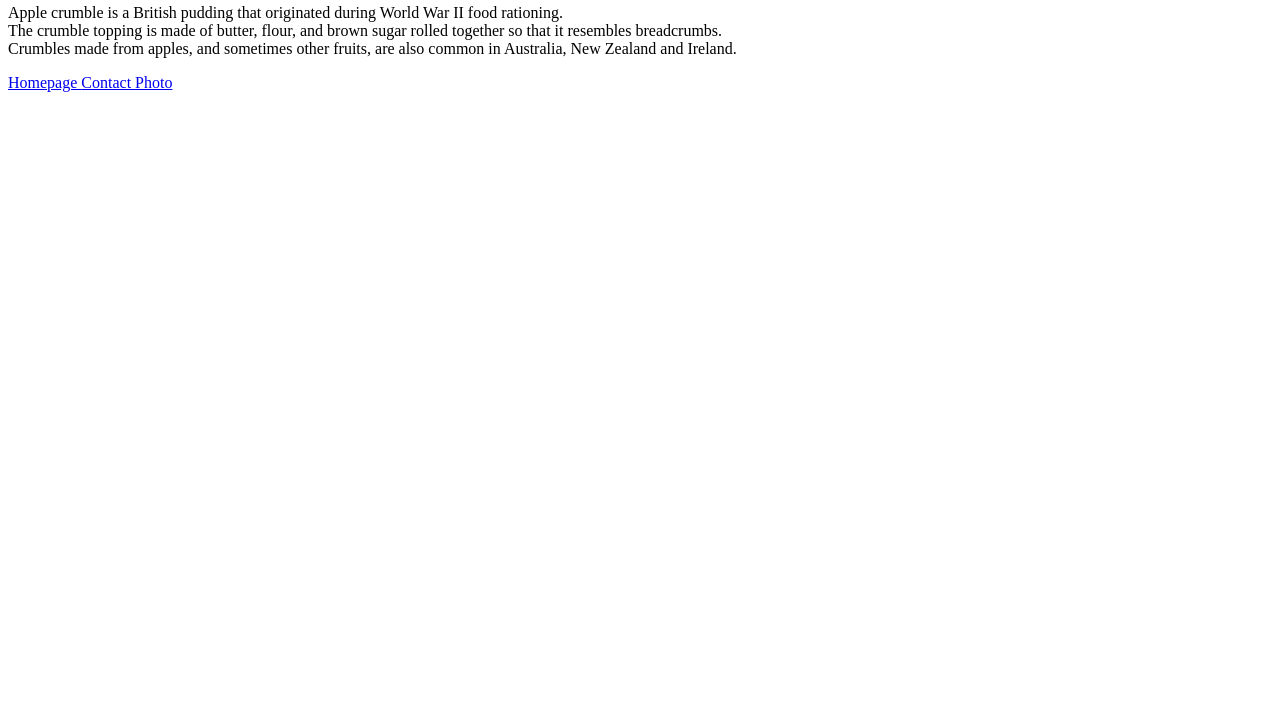
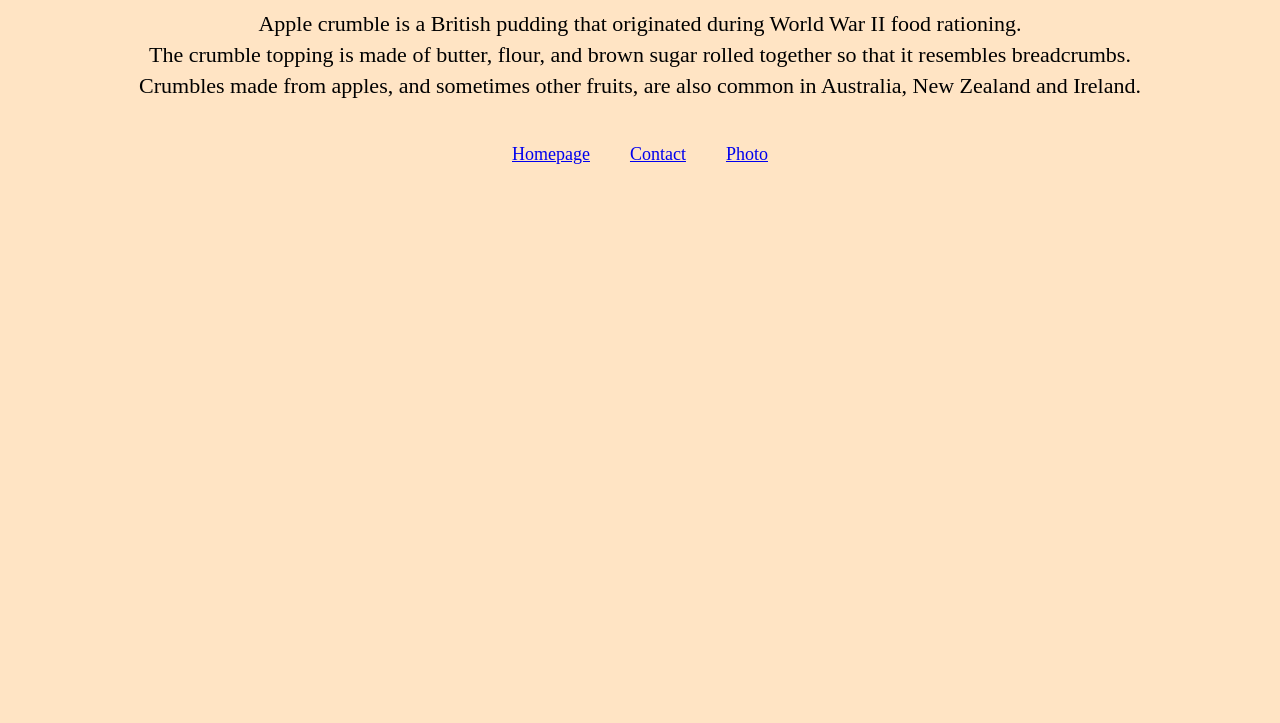
Before and after one commit to Hellenbur/Multiple-Pages-Static-Hosting, a plain HTML site: page index.html in a window 1280 px wide. Shown: the part 77-800 px from the top of the page. Drawn offline with Linux system fonts and the light colour scheme; the site is published under a folder, as on GitHub Pages, so addresses that start at the root find nothing.

Commit message:
modifsed links

```diff
--- a/index.html
+++ b/index.html
@@ -4,7 +4,7 @@
     <meta charset="UTF-8" />
     <meta http-equiv="X-UA-Compatible" content="IE=edge" />
     <meta name="viewport" content="width=device-width, initial-scale=1.0" />
-    <link rel="stylesheet" href="/style.css" />
+    <link rel="stylesheet" href="style.css"/>
     <title>Apple crumble</title>
   </head>
   <body>
@@ -17,9 +17,9 @@
       Zealand and Ireland.
     </p>
     <div class="navigation-links">
-      <a href="/"> Homepage </a>
-      <a href="/contact.html"> Contact </a>
-      <a href="/photo.html"> Photo </a>
+      <a href="index.html"> Homepage </a>
+      <a href="contact.html"> Contact </a>
+      <a href="photo.html"> Photo </a>
     </div>
   </body>
 </html>
--- a/style.css
+++ b/style.css
@@ -1,4 +1,4 @@
-body{
+body {
   background-color: bisque;
 }
 h1 {
@@ -11,7 +11,7 @@ h1 {
   display: flex;
   justify-content: center;
   font-size: 18px;
-  }
+}
 a {
   margin: 20px;
 }
```
Also changed, not shown: contact.html (+3 -3 lines), photo.html (+4 -4 lines).
